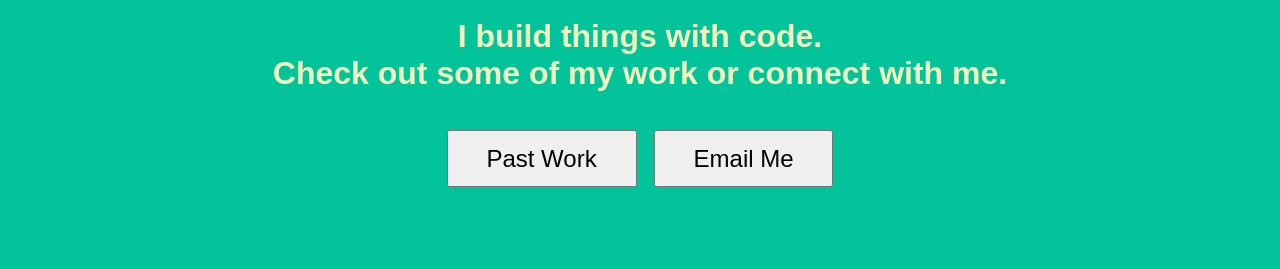
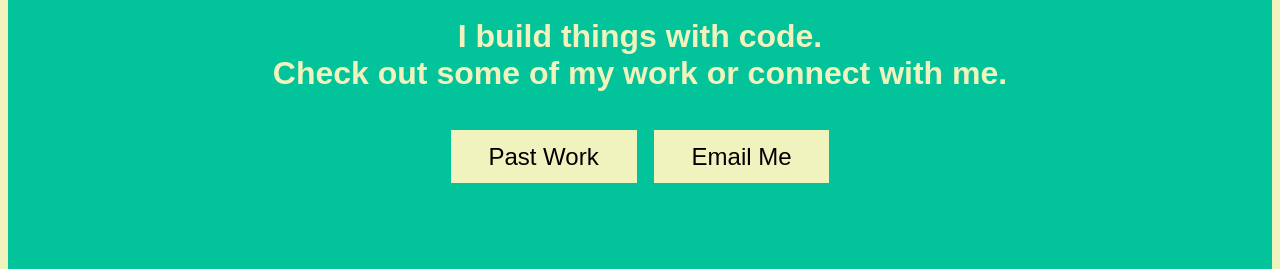
Before and after one commit to MonicaHoward/front-end-projects, a plain HTML site: page parallax-colorblock-portfolio/index.html in a window 1280 px wide. Shown: the part 238-507 px from the top of the page. Drawn offline with Linux system fonts and the light colour scheme.

Commit message:
messing with colors

```diff
--- a/parallax-colorblock-portfolio/style.css
+++ b/parallax-colorblock-portfolio/style.css
@@ -1,10 +1,11 @@
 body {
-  background-color: #02C39A;
+  background-color: #F0F3BD;
 }
 .wrapper {
   background-color: #02C39A;
   color: #F0F3BD;
   font-family: sans-serif;
+  height: 100vh;
   text-align: center;
 }
 .logo {
@@ -20,6 +21,8 @@ h1 {
   margin-top: -5%;
 }
 button {
+  background-color: #F0F3BD;
+  border: none;
   font-size: 1.5em;
   margin: .5%;
   padding: 1% 3%;
```
